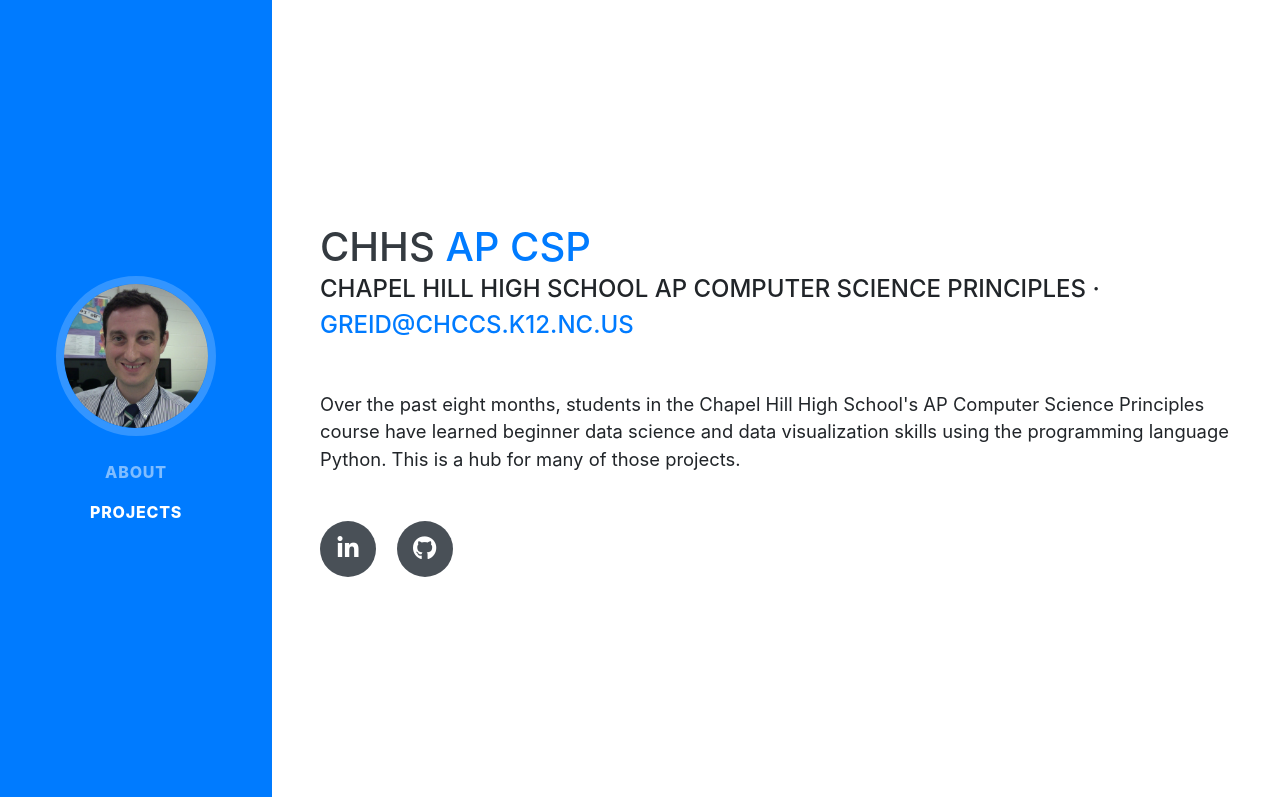
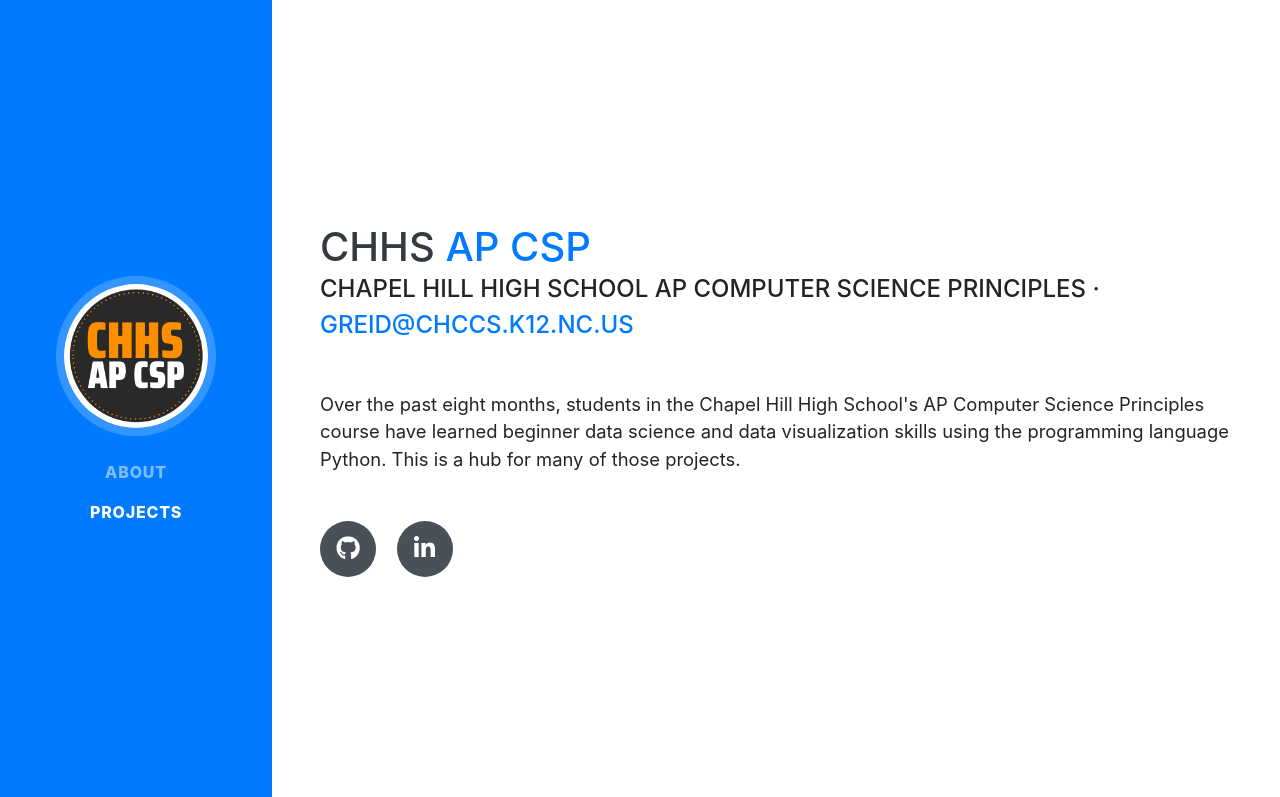
Before and after one commit to chhs-ap-csp/chhs-ap-csp.github.io, a website with bundled scripts: page index.html in a window 1280 px wide. Shown: the top 797 px of the page. Built offline with nearby package versions, Linux system fonts and the light colour scheme; a web font is replaced by a local one.

Commit message:
New logo

```diff
--- a/index.html
+++ b/index.html
@@ -29,7 +29,7 @@
     <a class="navbar-brand js-scroll-trigger" href="#page-top">
       <span class="d-block d-lg-none">CHHS AP CSP Projects</span>
       <span class="d-none d-lg-block">
-        <img class="img-fluid img-profile rounded-circle mx-auto mb-2" src="img/profile.jpg" alt="">
+        <img class="img-fluid img-profile rounded-circle mx-auto mb-2" src="img/profile.png" alt="">
       </span>
     </a>
     <button class="navbar-toggler" type="button" data-toggle="collapse" data-target="#navbarSupportedContent" aria-controls="navbarSupportedContent" aria-expanded="false" aria-label="Toggle navigation">
@@ -73,13 +73,13 @@
         </div>
         <p class="lead mb-5">Over the past eight months, students in the Chapel Hill High School's AP Computer Science Principles course have learned beginner data science and data visualization skills using the programming language Python. This is a hub for many of those projects.</p>
         <div class="social-icons">
-          <a href="http://linkedin.com/in/garrisonreid">
-            <i class="fab fa-linkedin-in"></i>
-          </a>
           <a href="http://github.com/chhs-ap-csp">
             <i class="fab fa-github"></i>
           </a>
-<!--
+        <a href="http://linkedin.com/in/garrisonreid">
+            <i class="fab fa-linkedin-in"></i>
+          </a>
+          <!--
           <a href="#">
             <i class="fab fa-twitter"></i>
           </a>
```
Also changed, not shown: img/profile.jpg (deleted), img/profile.png (added).
